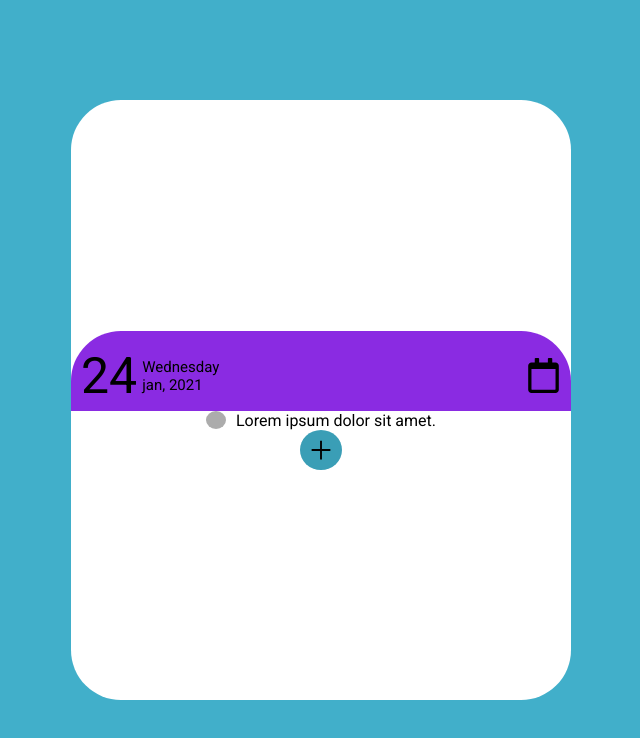
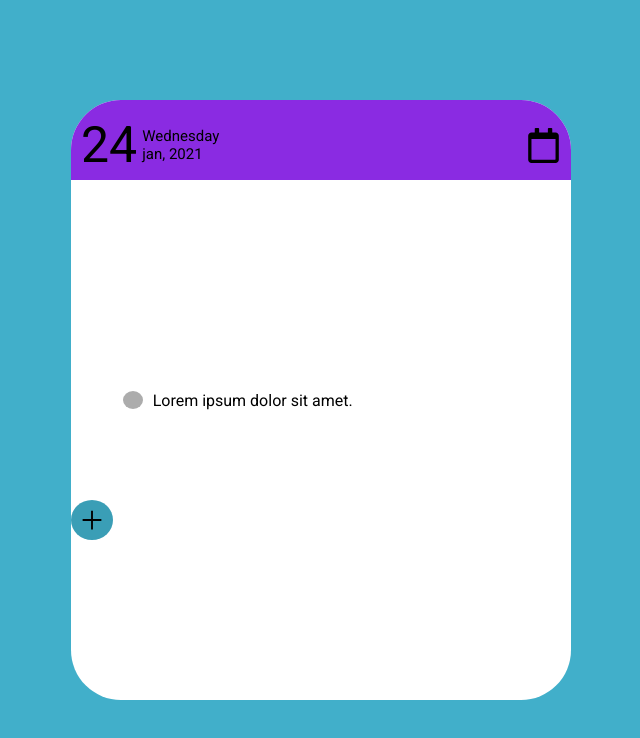
Before and after one commit to WilliamFilh0/toDoList, a React (Vite) app: page / in a window 1280 px wide. Shown: the top 738 px of the page, without its empty margins (319-959 px from the left). Built offline with nearby package versions, Linux system fonts and the light colour scheme.

Commit message:
Display grid na Page: Home

```diff
--- a/src/components/ButtonArea/styles.js
+++ b/src/components/ButtonArea/styles.js
@@ -4,6 +4,8 @@ export const Container = styled.div`
   display: flex;
   align-items: center;
   justify-content: center;
+
+  grid-area: ButtonArea;
 `;
 
 export const Button = styled.button`
--- a/src/components/ButtonSave/styles.js
+++ b/src/components/ButtonSave/styles.js
@@ -4,6 +4,8 @@ export const Button = styled.button`
   display: flex;
   align-items: center;
   justify-content: center;
+
+  grid-area: buttonSave;
 
   width: 42px;
   height: 40px;
--- a/src/components/Header/styles.js
+++ b/src/components/Header/styles.js
@@ -6,6 +6,8 @@ export const Header1 = styled.header`
   justify-content: space-between;
   padding-right: 10px;
   padding-top: 10px;
+
+  grid-area: header;
 
   height: 80px;
   width: 500px;
--- a/src/pages/Home/styles.js
+++ b/src/pages/Home/styles.js
@@ -8,13 +8,27 @@ export const Container = styled.div`
 `;
 
 export const ContainerItens = styled.div`
-  display: flex;
-  flex-direction: column;
-  align-items: center;
-  justify-content: center;
+  display: grid;
+  grid-template-columns: 1fr 1fr 1fr;
+  grid-template-rows: 1fr 1fr 1fr;
 
-  height: 600px; //400
-  width: 500px; //300
+  grid-template-areas:
+    "header header header"
+    "ButtonArea ButtonArea content "
+    "buttonSave buttonSave buttonSave";
+
+  height: 600px;
+  width: 500px;
   background-color: white;
   border-radius: 50px;
 `;
+
+export const StyledButtonArea = styled.div`
+  margin-left: 40px;
+`;
+
+export const StyledButtonSave = styled.div``;
+
+export const Content = styled.div`
+  grid-area: content;
+`;
```
